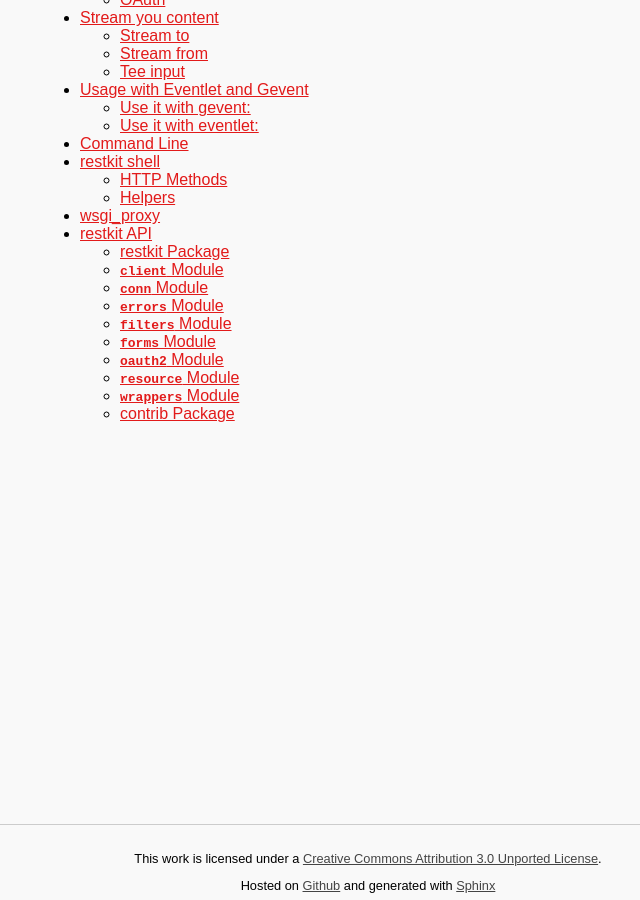
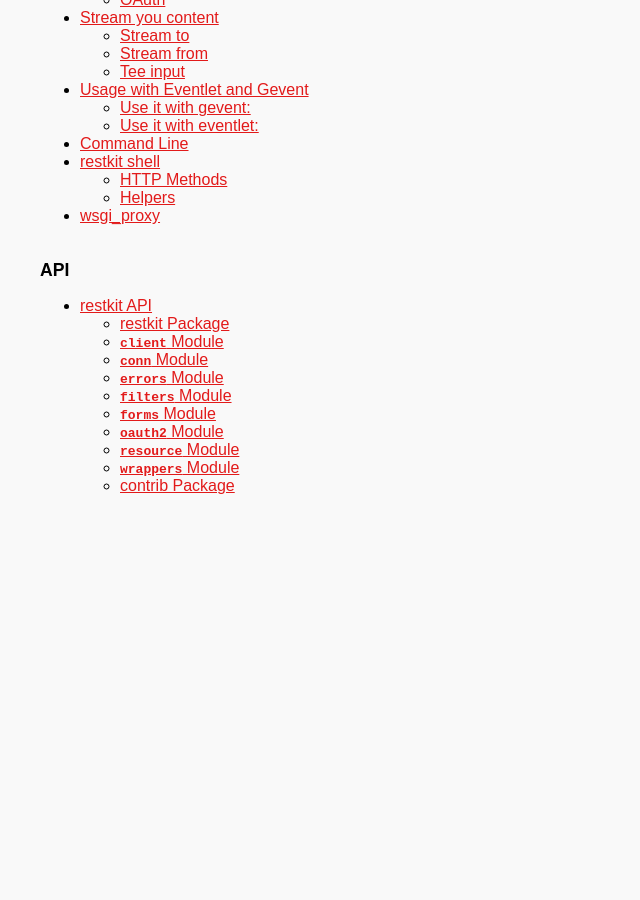
Before and after one commit to benoitc/restkit, a Sphinx documentation site: the page built from doc/index.rst, in a window 1280 px wide and 900 px high, scrolled down 1228 px. Shown: the whole window, without its empty margins (272-912 px from the left). Built offline with Sphinx 7.4.7, drawn with Linux system fonts in a browser that asks for light colours; pages that are not in the unit, such as notebooks, are missing from menus; comment, search, counter and statistics services are not loaded.

```diff
--- a/doc/index.rst
+++ b/doc/index.rst
@@ -69,6 +69,14 @@ Content
    client
    shell
    wsgi_proxy
+
+
+API
+---
+
+.. toctree::
+   :maxdepth: 2
+
    api
 
 .. _Chunked transfer encoding: http://en.wikipedia.org/wiki/Chunked_transfer_encoding
```
